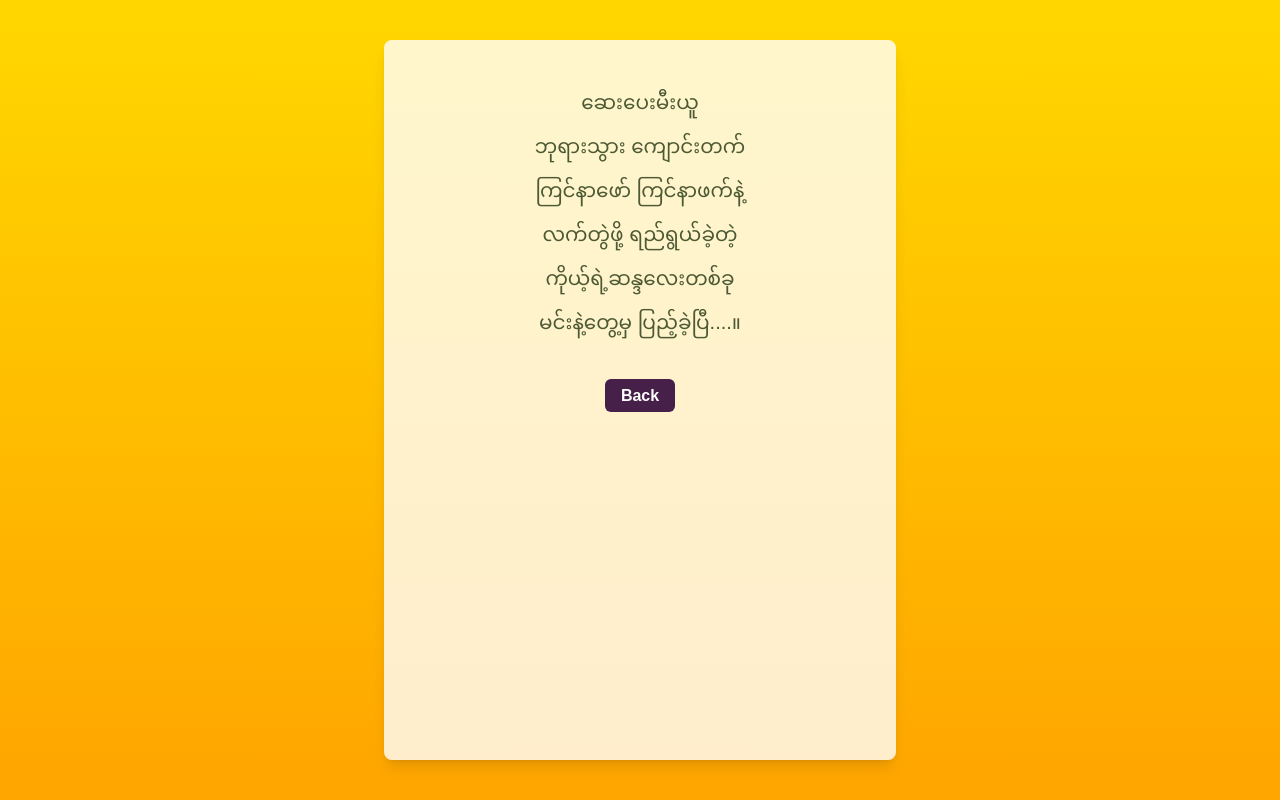
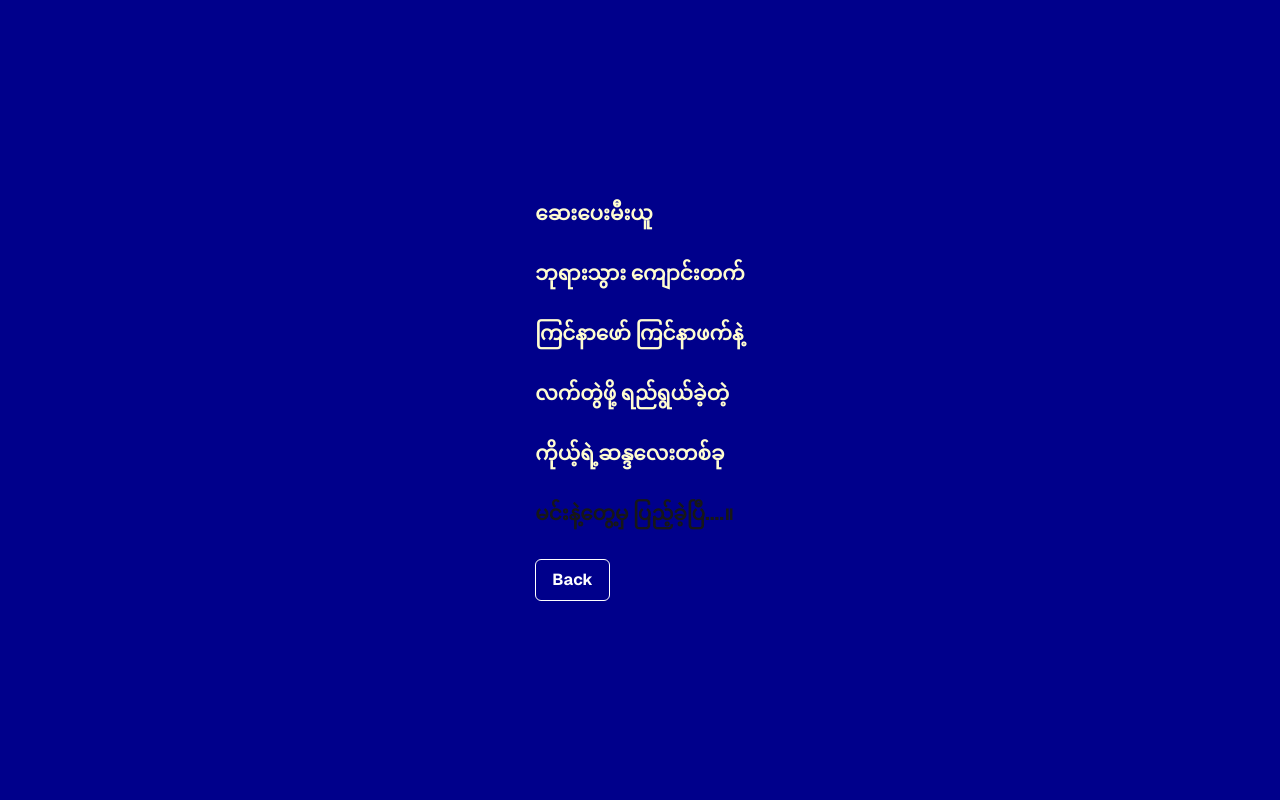
Before and after one commit to AungNaingPhyo2006/aanda, a Next.js app: page /love in a window 1280 px wide. Built offline with nearby package versions, Linux system fonts and the light colour scheme.

Commit message:
modify the love page

```diff
--- a/app/love/page.tsx
+++ b/app/love/page.tsx
@@ -2,26 +2,43 @@ import Link from 'next/link';
 
 export default function Love() {
   return (
-    <div className="min-h-screen flex items-center justify-center bg-gradient-to-b from-[#FFD700] to-[#FFA500] p-2">
-    <div className="bg-white/80 p-6 rounded-lg shadow-lg w-full max-w-lg overflow-y-auto h-[90vh] scrollbar-hide">
+    <div className="grid grid-rows-[20px_1fr_20px] items-center justify-items-center min-h-screen p-8 pb-20 gap-16 sm:p-20 bg-[#00008B] font-bold font-[family-name:var(--font-geist-sans)] ">
+    <main className="flex flex-col gap-8 row-start-2 items-center sm:items-start">
+          <p className="sm:text-lg md:text-xl lg:text-xl xl:text-xl text-[#FFFDD0]">ဆေးပေးမီးယူ</p>
+          <p className="sm:text-lg md:text-xl lg:text-xl xl:text-xl text-[#FFFDD0]">ဘုရားသွား ကျောင်းတက်</p>
+          <p className="sm:text-lg md:text-xl lg:text-xl xl:text-xl text-[#FFFDD0]">ကြင်နာဖော် ကြင်နာဖက်နဲ့</p>
+          <p className="sm:text-lg md:text-xl lg:text-xl xl:text-xl text-[#FFFDD0]">လက်တွဲဖို့ ရည်ရွယ်ခဲ့တဲ့</p>
+          <p className="sm:text-lg md:text-xl lg:text-xl xl:text-xl text-[#FFFDD0]">ကိုယ့်ရဲ့ဆန္ဒလေးတစ်ခု</p>
+         <p className="sm:text-lg md:text-xl lg:text-xl xl:text-xl text-text-[#FFFDD0]">မင်းနဲ့တွေ့မှ ပြည့်ခဲ့ပြီ....။</p>
+      <div className="flex gap-4 items-center flex-col sm:flex-row">
+      {/* <Link
+        className="rounded-full border border-solid border-white/[.08] dark:border-white/[.145] transition-colors flex items-center justify-center hover:bg-pink-500 hover:border-transparent text-sm sm:text-base h-10 sm:h-12 px-4 sm:px-5 sm:min-w-44"
+        href="/about">
+        ကြည့်ရှုမည်
+      </Link> */}
+      <Link className="rounded-full border border-solid border-white hover:bg-pink-500 hover:border-transparent  font-bold text-white py-2 px-4 rounded-md hover:bg-blue-600" href="/">Back</Link>
+      </div>
+    </main>
+  </div>
 
-      {/* Scrollable Content */}
-      {/* Wedding Plan Details */}
-      <div className="text-center space-y-4 mt-6">
-          <p className="sm:text-lg md:text-xl lg:text-xl xl:text-xl text-[#4C5933]">ဆေးပေးမီးယူ</p>
-          <p className="sm:text-lg md:text-xl lg:text-xl xl:text-xl text-[#4C5933]">ဘုရားသွား ကျောင်းတက်</p>
-          <p className="sm:text-lg md:text-xl lg:text-xl xl:text-xl text-[#4C5933]">ကြင်နာဖော် ကြင်နာဖက်နဲ့</p>
-          <p className="sm:text-lg md:text-xl lg:text-xl xl:text-xl text-[#4C5933]">လက်တွဲဖို့ ရည်ရွယ်ခဲ့တဲ့</p>
-          <p className="sm:text-lg md:text-xl lg:text-xl xl:text-xl text-[#4C5933]">ကိုယ့်ရဲ့ဆန္ဒလေးတစ်ခု</p>
-          <p className="sm:text-lg md:text-xl lg:text-xl xl:text-xl text-[#4C5933]">မင်းနဲ့တွေ့မှ ပြည့်ခဲ့ပြီ....။</p>
+  //   <div className="min-h-screen flex items-center justify-center bg-gradient-to-b from-[#FFD700] to-[#FFA500] p-2">
+  //   <div className="bg-white/80 p-6 rounded-lg shadow-lg w-full max-w-lg overflow-y-auto h-[90vh] scrollbar-hide">
 
-      <div className='h-4'/>
-        <div className="mt-1">
-        <Link className="bg-[#462048] font-bold text-white py-2 px-4 rounded-md hover:bg-blue-600" href="/">Back</Link>
-        </div>
-      <div className='h-4'/>
-      </div>
-    </div>
-  </div>
+  //     <div className="text-center space-y-4 mt-6">
+  //         <p className="sm:text-lg md:text-xl lg:text-xl xl:text-xl text-[#4C5933]">ဆေးပေးမီးယူ</p>
+  //         <p className="sm:text-lg md:text-xl lg:text-xl xl:text-xl text-[#4C5933]">ဘုရားသွား ကျောင်းတက်</p>
+  //         <p className="sm:text-lg md:text-xl lg:text-xl xl:text-xl text-[#4C5933]">ကြင်နာဖော် ကြင်နာဖက်နဲ့</p>
+  //         <p className="sm:text-lg md:text-xl lg:text-xl xl:text-xl text-[#4C5933]">လက်တွဲဖို့ ရည်ရွယ်ခဲ့တဲ့</p>
+  //         <p className="sm:text-lg md:text-xl lg:text-xl xl:text-xl text-[#4C5933]">ကိုယ့်ရဲ့ဆန္ဒလေးတစ်ခု</p>
+  //         <p className="sm:text-lg md:text-xl lg:text-xl xl:text-xl text-[#4C5933]">မင်းနဲ့တွေ့မှ ပြည့်ခဲ့ပြီ....။</p>
+
+  //     <div className='h-4'/>
+  //       <div className="mt-1">
+  //       <Link className="bg-[#462048] font-bold text-white py-2 px-4 rounded-md hover:bg-blue-600" href="/">Back</Link>
+  //       </div>
+  //     <div className='h-4'/>
+  //     </div>
+  //   </div>
+  // </div>
   );
 }
--- a/app/plan/page.tsx
+++ b/app/plan/page.tsx
@@ -28,7 +28,7 @@ export default function Plan() {
 
       <div className='h-4'/>
         <div className="mt-1">
-        <Link className="bg-[#462048] font-bold text-white py-2 px-4 rounded-md hover:bg-blue-600" href="/love">Please Save The Date!</Link>
+        <Link className="bg-[#462048] font-bold text-white py-2 px-4 rounded-md hover:bg-blue-600" href="/love">ဖတ်ရှုပြီး</Link>
         </div>
       <div className='h-4'/>
       </div>
```
